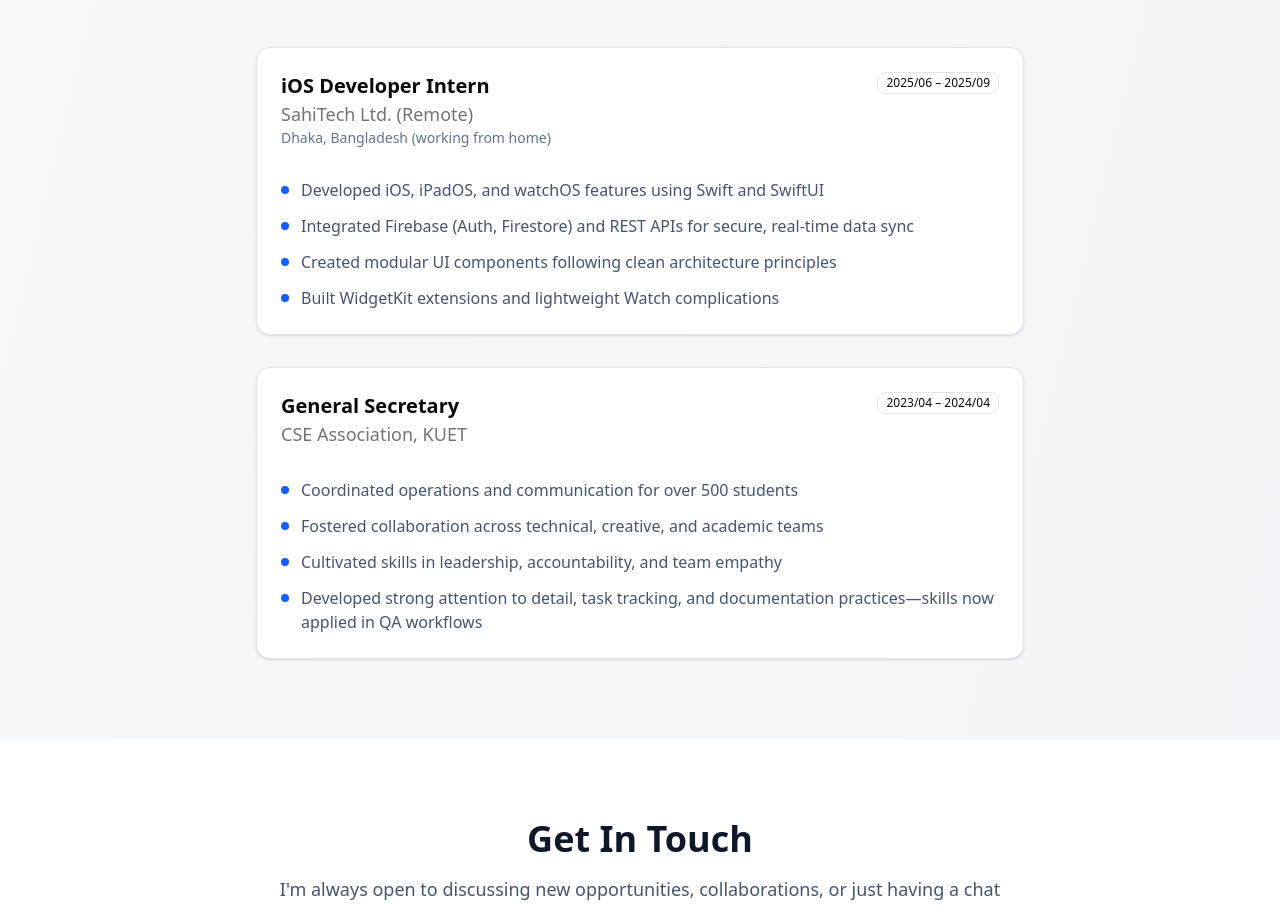
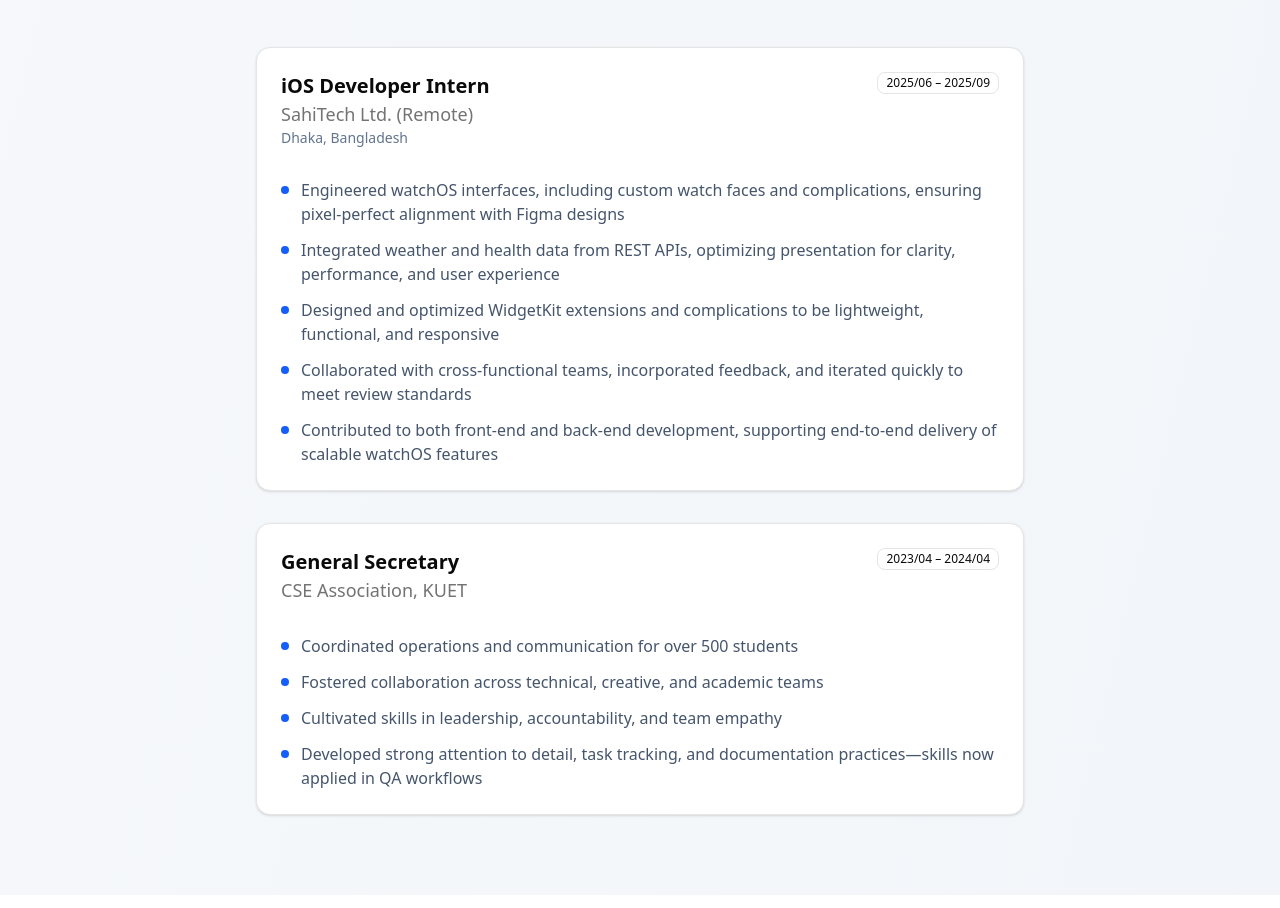
Before and after one commit to PKD118/PKDPortfolio, a React (Vite) app: page / in a window 1280 px wide. Shown: the part 3320-4228 px from the top of the page. Built offline with nearby package versions, Linux system fonts and the light colour scheme.

Commit message:
experience update.jsx

```diff
--- a/src/App.jsx
+++ b/src/App.jsx
@@ -447,7 +447,7 @@ function App() {
             <div>
               <CardTitle className="text-xl">iOS Developer Intern</CardTitle>
               <CardDescription className="text-lg">SahiTech Ltd. (Remote)</CardDescription>
-              <p className="text-sm text-slate-500 dark:text-slate-400">Dhaka, Bangladesh (working from home)</p>
+              <p className="text-sm text-slate-500 dark:text-slate-400">Dhaka, Bangladesh </p>
             </div>
             <Badge variant="outline">2025/06 – 2025/09</Badge>
           </div>
@@ -456,19 +456,23 @@ function App() {
           <ul className="space-y-3 text-slate-600 dark:text-slate-300">
             <li className="flex items-start">
               <span className="w-2 h-2 bg-blue-600 rounded-full mt-2 mr-3 flex-shrink-0"></span>
-              Developed iOS, iPadOS, and watchOS features using Swift and SwiftUI
+              Engineered watchOS interfaces, including custom watch faces and complications, ensuring pixel-perfect alignment with Figma designs
             </li>
             <li className="flex items-start">
               <span className="w-2 h-2 bg-blue-600 rounded-full mt-2 mr-3 flex-shrink-0"></span>
-              Integrated Firebase (Auth, Firestore) and REST APIs for secure, real-time data sync
+              Integrated weather and health data from REST APIs, optimizing presentation for clarity, performance, and user experience
             </li>
             <li className="flex items-start">
               <span className="w-2 h-2 bg-blue-600 rounded-full mt-2 mr-3 flex-shrink-0"></span>
-              Created modular UI components following clean architecture principles
+              Designed and optimized WidgetKit extensions and complications to be lightweight, functional, and responsive
             </li>
             <li className="flex items-start">
               <span className="w-2 h-2 bg-blue-600 rounded-full mt-2 mr-3 flex-shrink-0"></span>
-              Built WidgetKit extensions and lightweight Watch complications
+              Collaborated with cross-functional teams, incorporated feedback, and iterated quickly to meet review standards
+            </li>
+            <li className="flex items-start">
+              <span className="w-2 h-2 bg-blue-600 rounded-full mt-2 mr-3 flex-shrink-0"></span>
+              Contributed to both front-end and back-end development, supporting end-to-end delivery of scalable watchOS features
             </li>
           </ul>
         </CardContent>
```
